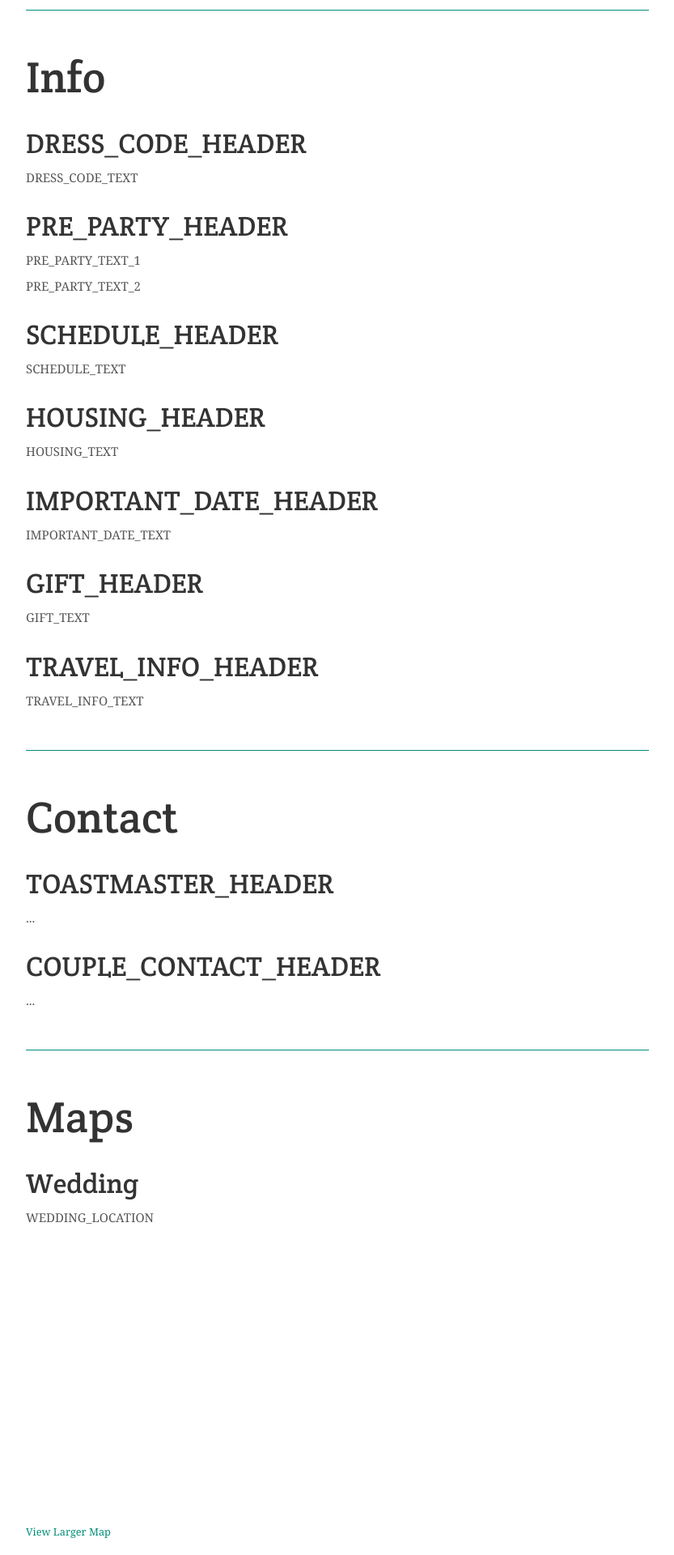
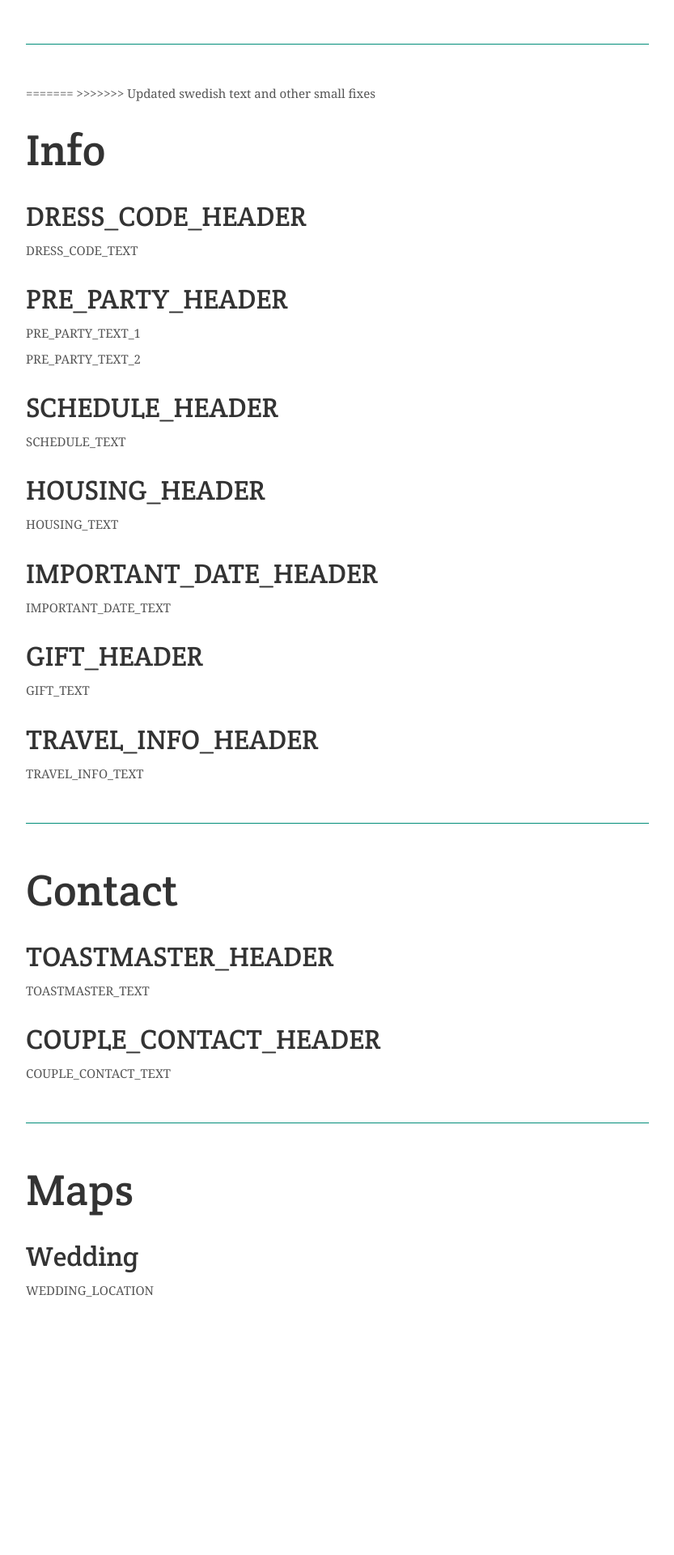
Before and after one commit to gurglet/johaneunyoung.com, a Django app: page / in a window 1280 px wide. Shown: the part 1840-3760 px from the top of the page at 81% size, without its empty margins (223-1056 px from the left). Run offline with Django 3.2, Linux system fonts and the light colour scheme; some libraries are stand-ins or nearby versions.

Commit message:
Updated swedish text and other small fixes

```diff
--- a/wedding/templates/base.html
+++ b/wedding/templates/base.html
@@ -69,7 +69,9 @@
 				<div class="nav-collapse collapse" id="main-menu">
 					<ul class="nav" id="main-menu-left">
 						<li><a href="#home">{% trans "Home" %}</a></li>
+						{% comment %}
 						<li><a href="#rsvp">{% trans "RSVP" %}</a></li>
+						{% endcomment %}
 						<li><a href="#info">{% trans "Info" %}</a></li>
 						<li><a href="#contact">{% trans "Contact" %}</a></li>
 						<li><a href="#maps">{% trans "Maps" %}</a></li>
@@ -95,9 +97,15 @@
 		<div class="row">
 			<div class="span8 offset2">
 				{% include "home.html" %}
+<<<<<<< HEAD
 				<hr>
 				{% include "rsvp.html" %}
 				<hr>
+=======
+				{% comment %}
+				{% include "rsvp.html" %}
+				{% endcomment %}
+>>>>>>> Updated swedish text and other small fixes
 				{% include "info.html" %}
 				<hr>
 				{% include "contact.html" %}
@@ -106,10 +114,16 @@
 				{% comment %}
 				{% include "gallery.html" %}
 				{% endcomment %}
+<<<<<<< HEAD
 				<hr>
 				<p>
 					<img src="https://s3-eu-west-1.amazonaws.com/linkura/tmp/IMG_3348.jpg">
 				</p>
+=======
+				<img src="https://dl.dropboxusercontent.com/s/3u26osal5mr2ceu/Segway_EY_JG.JPG">
+				<img src="https://dl.dropboxusercontent.com/s/nx49p9u7qzjaz12/Prague_EY_JG.JPG">
+
+>>>>>>> Updated swedish text and other small fixes
 			</div>
 		</div>
 	</div>
--- a/wedding/templates/contact.html
+++ b/wedding/templates/contact.html
@@ -2,7 +2,9 @@
 <h1 id="contact">{% trans "Contact" %}</h1>
 
 <h2>{% trans "TOASTMASTER_HEADER" %}</h2>
-<p>...</p>
+<p>
+	{% trans "TOASTMASTER_TEXT" %}
+</p>
 
 <h2>{% trans "COUPLE_CONTACT_HEADER" %}</h2>
-<p>...</p>
+<p>	{% trans "COUPLE_CONTACT_TEXT" %} </p>
```
Also changed, not shown: wedding/locale/en/LC_MESSAGES/django.po, wedding/locale/sv/LC_MESSAGES/django.po.
